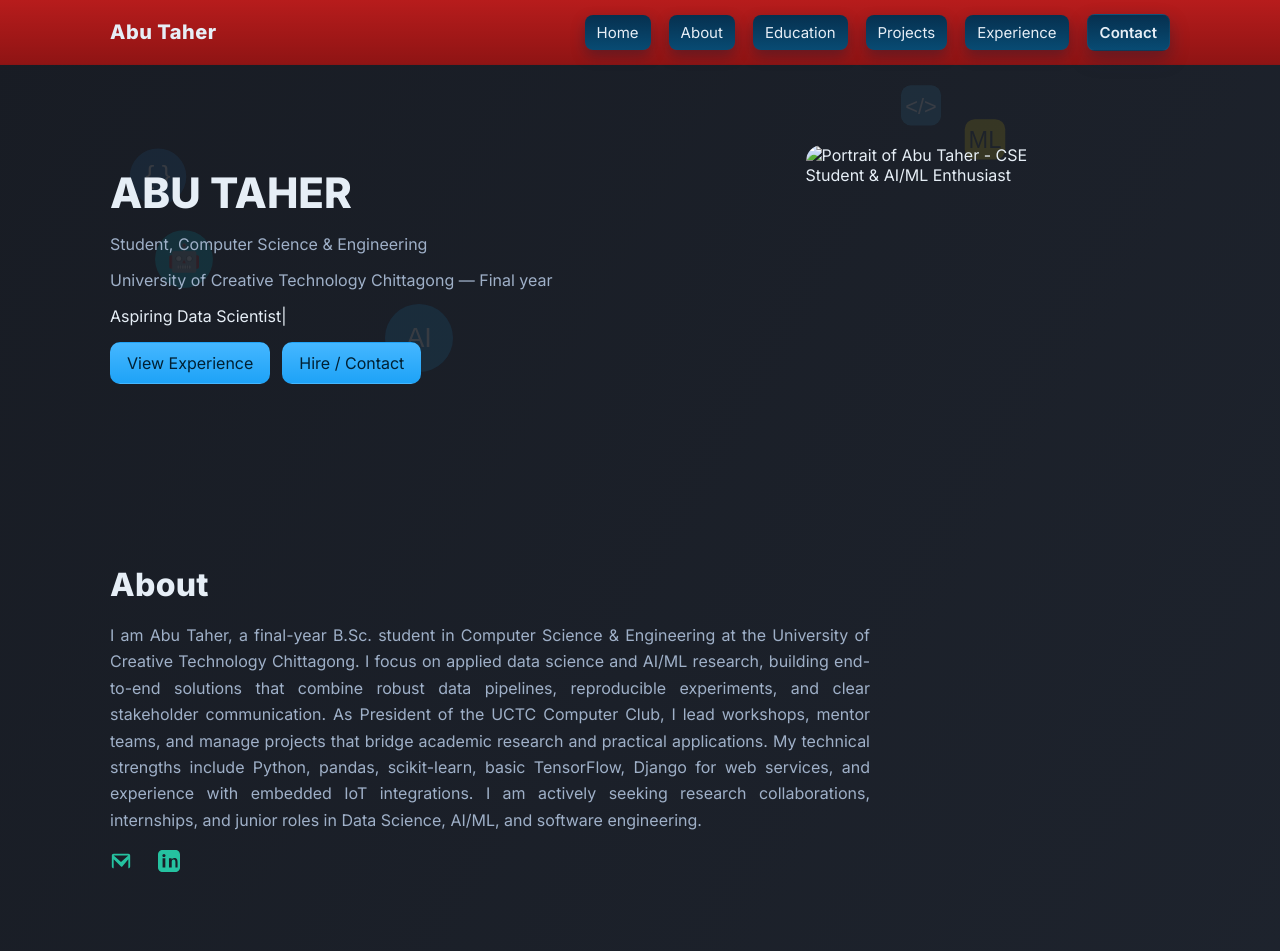
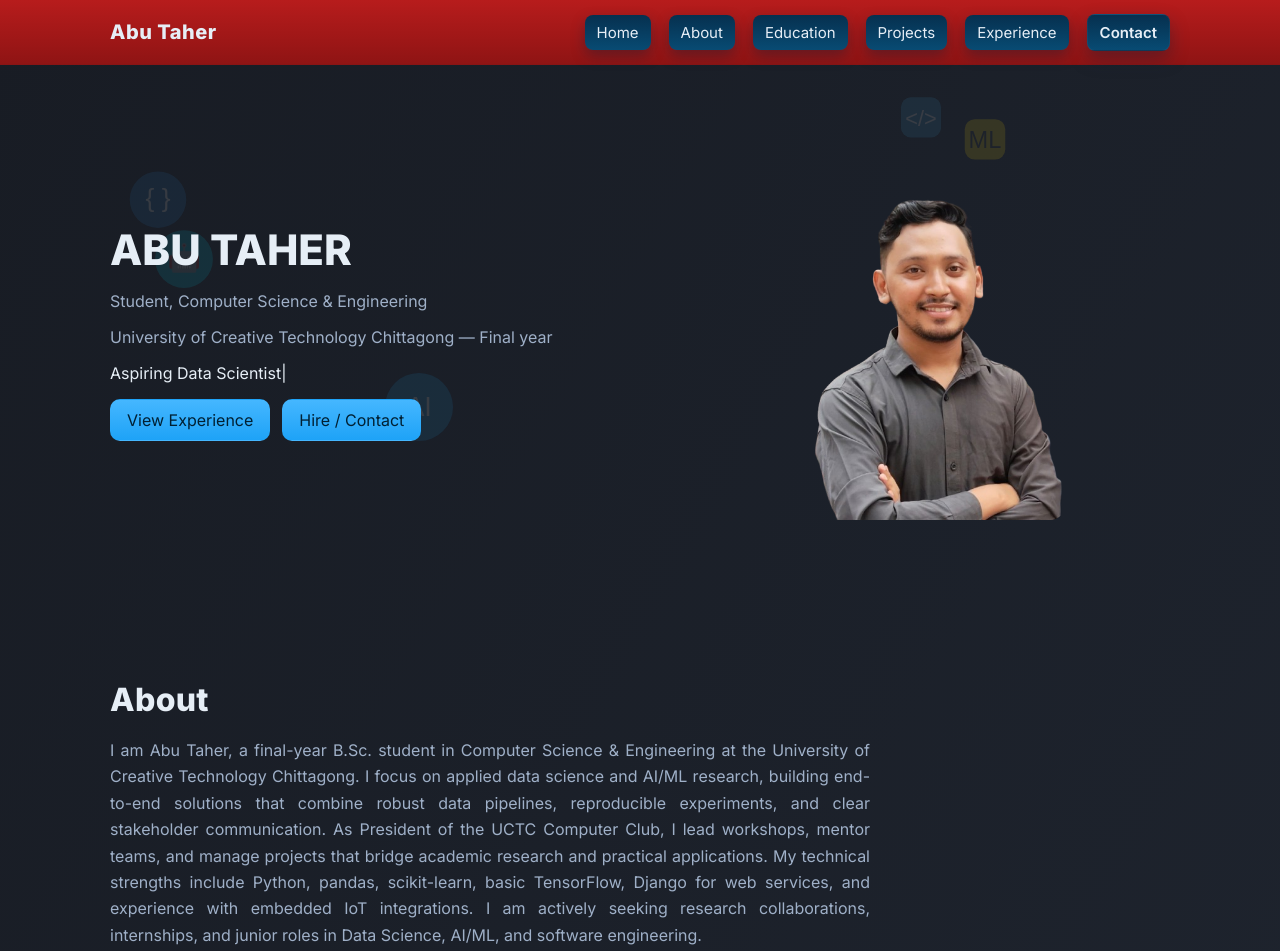
Before and after one commit to Adi09-CSE/Adi09-CSE.github.io, a website: page index.html in a window 1280 px wide. Shown: the top 951 px of the page. Drawn offline with Linux system fonts and the light colour scheme.

Commit message:
Update index.html

```diff
--- a/index.html
+++ b/index.html
@@ -47,7 +47,7 @@
           </div>
         </div>
         <div class="hero-photo fade-in">
-          <img src="img/Abu Taher.png" alt="Portrait of Abu Taher - CSE Student & AI/ML Enthusiast" width="340" height="340" loading="lazy" decoding="async" />
+          <img src="Abu Taher.png" alt="Portrait of Abu Taher - CSE Student & AI/ML Enthusiast" width="340" height="340" loading="lazy" decoding="async" />
         </div>
       </div>
     </section>
```
